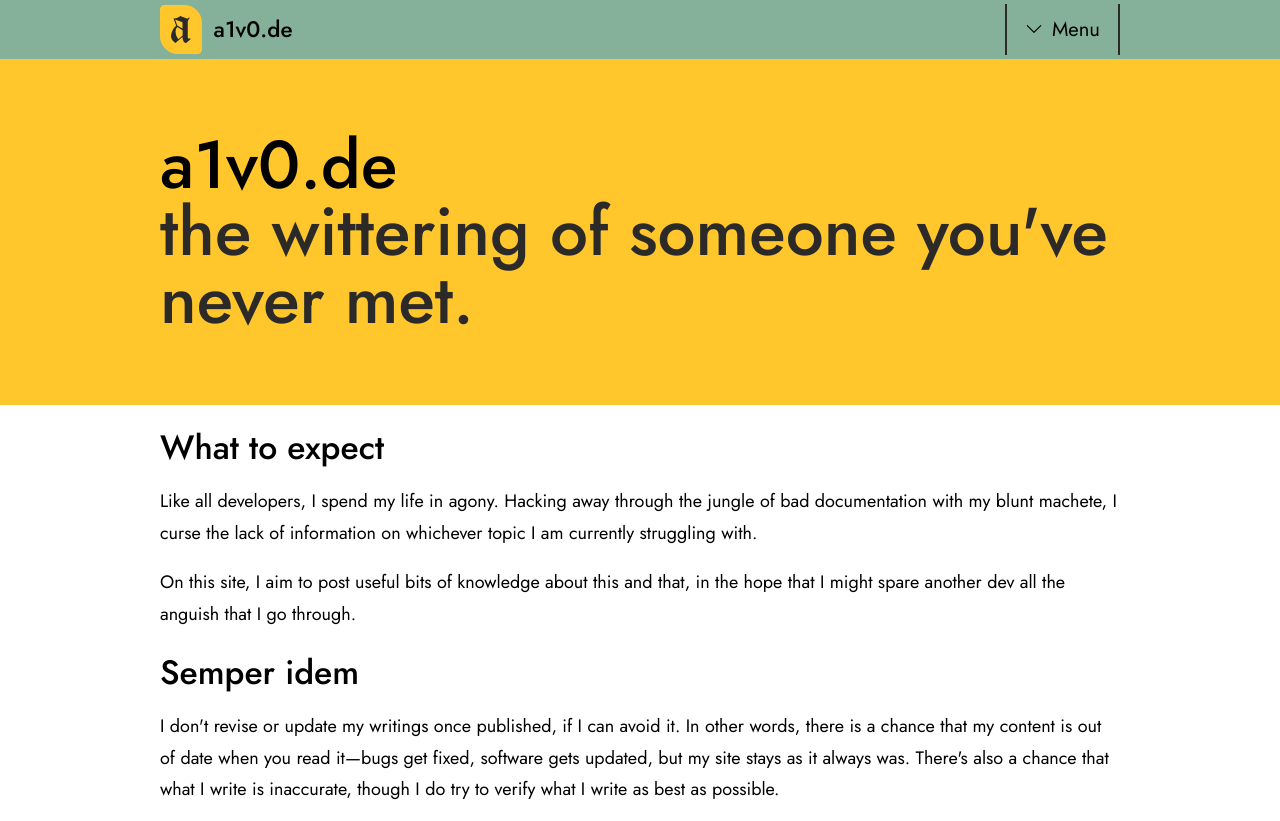
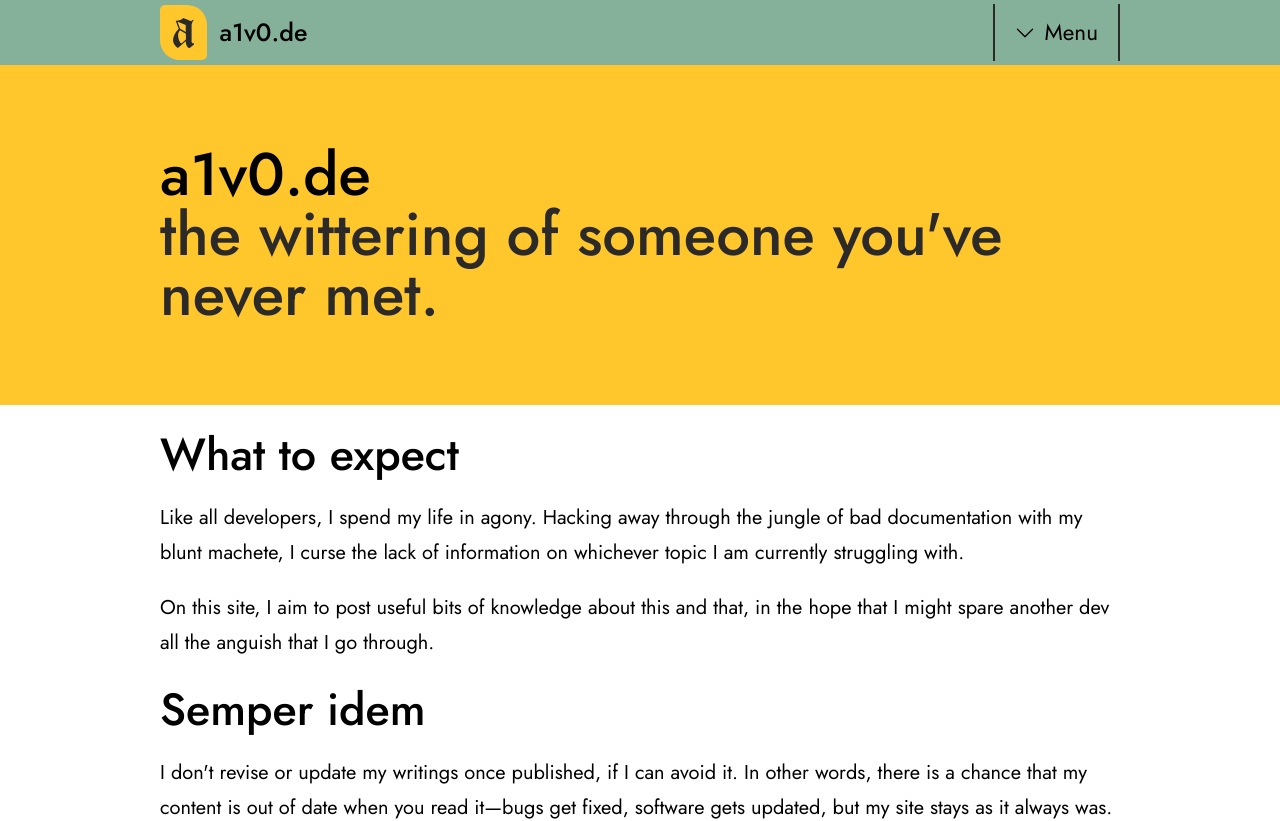
Before and after one commit to a1v0/a1v0.de, a Next.js app: page / in a window 1280 px wide. Shown: the top 821 px of the page. Built offline with nearby package versions, Linux system fonts and the light colour scheme.

Commit message:
Alter global text size

```diff
--- a/app/globals.css
+++ b/app/globals.css
@@ -10,7 +10,7 @@
     }
 
     html {
-        @apply text-lg;
+        @apply text-xl;
     }
 
     .clear-gutters {
@@ -33,37 +33,37 @@
     }
 
     h1 {
-        @apply text-6xl;
+        @apply text-5xl;
         @apply mt-6;
         @apply mb-5;
     }
 
     h2 {
-        @apply text-3xl;
+        @apply text-4xl;
         @apply mt-5;
         @apply mb-4;
     }
 
     h3 {
-        @apply text-2xl;
+        @apply text-3xl;
         @apply mt-4;
         @apply mb-3;
     }
 
     h4 {
-        @apply text-xl;
+        @apply text-2xl;
         @apply mt-3;
         @apply mb-2;
     }
 
     h5 {
-        @apply text-lg;
+        @apply text-xl;
         @apply mt-2;
         @apply mb-1;
     }
 
     h6 {
-        @apply text-base;
+        @apply text-lg;
         @apply mt-1;
         @apply mb-0;
     }
```
